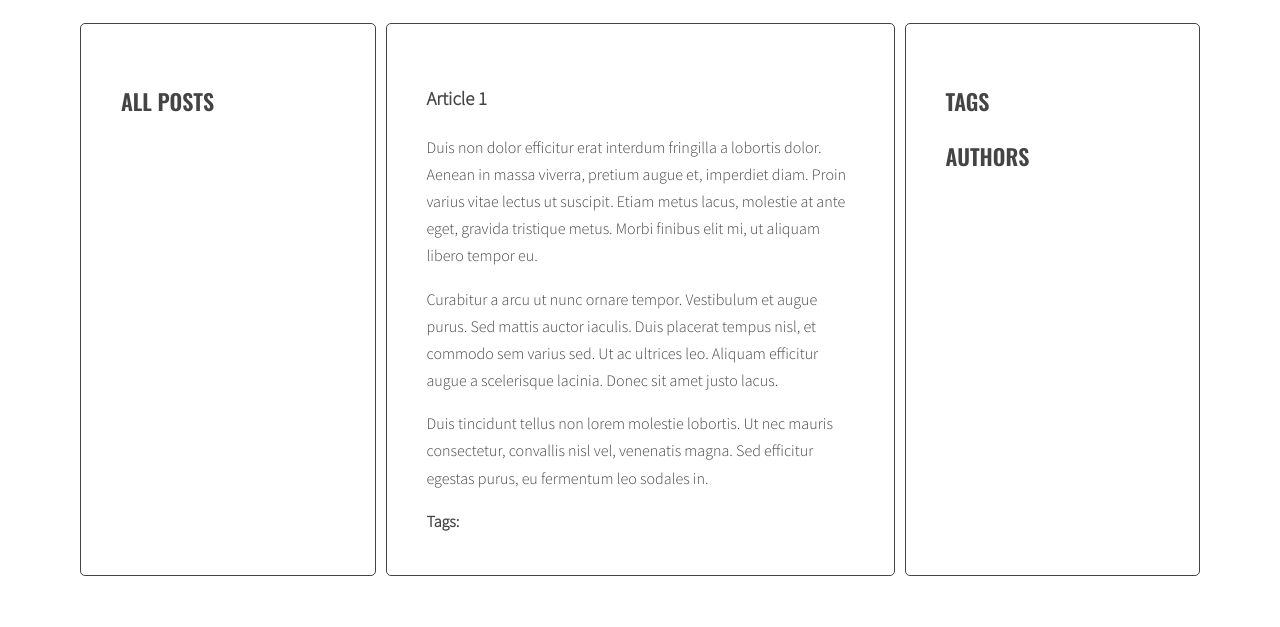
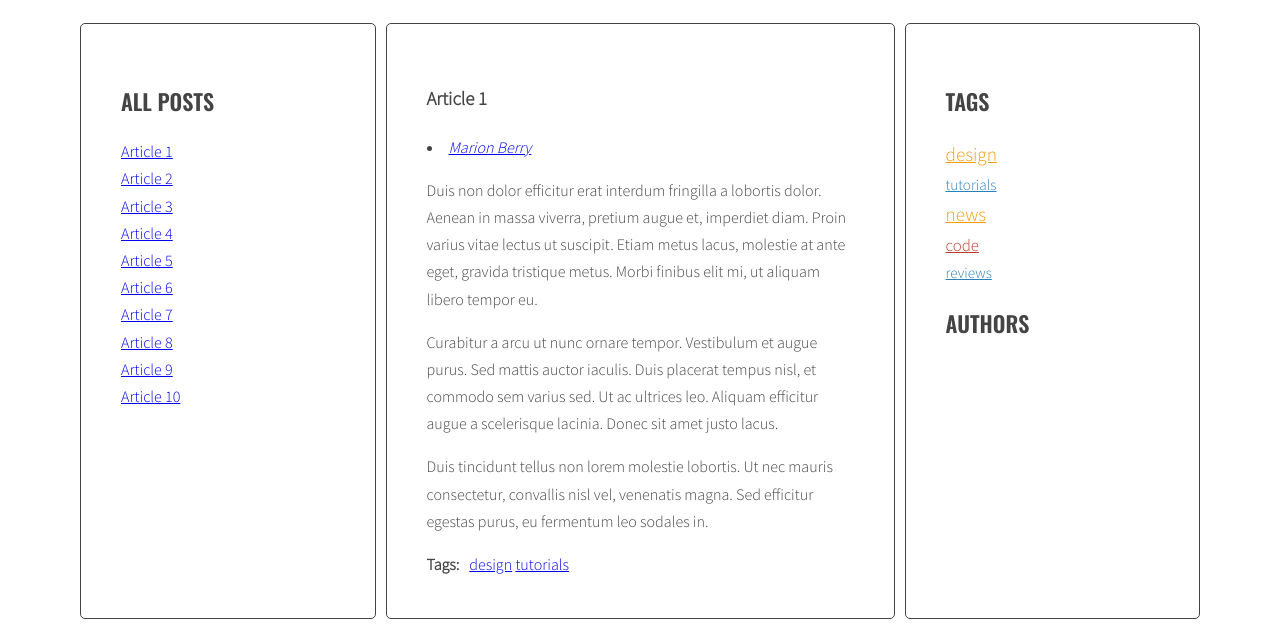
Before and after one commit to mik-lab/javascript-blog, a website: page index.html in a window 1280 px wide. Shown: the part 220-847 px from the top of the page. Before the commit the page ends 804 px from the top, so only its background shows below. Drawn offline with nearby package versions, Linux system fonts and the light colour scheme.

Commit message:
update script

```diff
--- a/index.html
+++ b/index.html
@@ -186,7 +186,7 @@
               <ul class="list tags">
               </ul>
               <h2 class="section-title">Authors</h2>
-              <ul class="list authors">
+              <ul class="list-authors">
               </ul>
             </aside>
           </main>
@@ -197,7 +197,7 @@
       </script>
       <script id="template-tag-cloud-link" type="text/x-handlebars-template">
         {{#each tags}}
-        <li>{{ tag }}</li>
+        <li><a href="#tag-{{ tag }}" class="{{ className }}">{{ tag }}</a></li>
         {{/each}}
       </script>
       <script src="https://cdnjs.cloudflare.com/ajax/libs/handlebars.js/4.1.0/handlebars.min.js"></script>
--- a/js/script.js
+++ b/js/script.js
@@ -2,7 +2,7 @@
 
 const templates = {
   articleLink: Handlebars.compile(document.querySelector('#template-article-link').innerHTML),
-  tagCloudLink: Handlebars.compile(document.querySelector('#template-tagCloudLink').innerHTML)
+  tagCloudLink: Handlebars.compile(document.querySelector('#template-tag-cloud-link').innerHTML)
 }
 
 const optArticleSelector = '.post',
@@ -13,7 +13,7 @@ const optArticleSelector = '.post',
   optTagsListSelector = '.tags.list',
   optCloudClassCount = '5',
   optCloudCLassPrefix = 'tag-size-',
-  optAuthorsListSelector = '.list.authors';
+  optAuthorsListSelector = '.list-authors';
 
 
 function titleClickHandler(event){
@@ -150,7 +150,7 @@ function generateTags(){
 
       /* generate HTML of the link */
 
-      const linkHTMLData = {id: tag, title: tag};
+      const linkHTMLData = {id: 'tag-' + tag, title: tag};
       const linkHTML = templates.articleLink(linkHTMLData);
       /* add generated code to html variable */
 
@@ -179,16 +179,18 @@ function generateTags(){
   const allTagsData = {tags: []};
 
   /* [NEW] START LOOP: for each tag in allTags: */
+    for(let tag in allTags){
       allTagsData.tags.push({
         tag: tag,
         count: allTags[tag],
         className: calculateTagClass(allTags[tag], tagsParams)
       });
+    }
     /*[NEW] END LOOP: for each tag in allTags: */
 
   /*[NEW] add html from allTagsHTML to tagList */
     tagList.innerHTML = templates.tagCloudLink(allTagsData);
-
+    console.log(tagList);
 }
 generateTags();
 
@@ -259,9 +261,10 @@ function generateAuthors(){
     const authorsWrapper = article.querySelector(optArticleAuthorsSelector);
     let html =" ";
     const articleAuthors = article.getAttribute('data-author');
-    const linkHTMLData = {id: articleAuthors, title: articleAuthors};
+    const linkHTMLData = {id: 'author-' + articleAuthors, title: articleAuthors};
     const linkHTML = templates.articleLink(linkHTMLData);
     html = html + linkHTML;
+
     if(!allAuthors.hasOwnProperty(articleAuthors)){
       /* [NEW] add tag to allTags object */
       allAuthors[articleAuthors] = 1;
@@ -271,14 +274,17 @@ function generateAuthors(){
     authorsWrapper.innerHTML = html;
   }
   const authorList = document.querySelector(optAuthorsListSelector);
-  let allAuthorHTML = '';
+  const allAuthorData = {authors: []};
 
   for (let author in allAuthors) {
-    const linkHTML = `<li><a href="#">${author}(${allAuthors[author]})</a></li>`
-    console.log(linkHTML);
-    allAuthorHTML =+ linkHTML;
+    allAuthorData.authors.push({
+      author: author,
+      count: allAuthors[author],
+      className: 'author-' + author
+    });
   }
-  authorList.innerHTML = allAuthorHTML;
+  authorList.innerHTML = templates.tagCloudLink(allAuthorData);
+  console.log(authorList);
 }
 
 generateAuthors();
```
Lines whose indentation alone changed are shown as unchanged.
